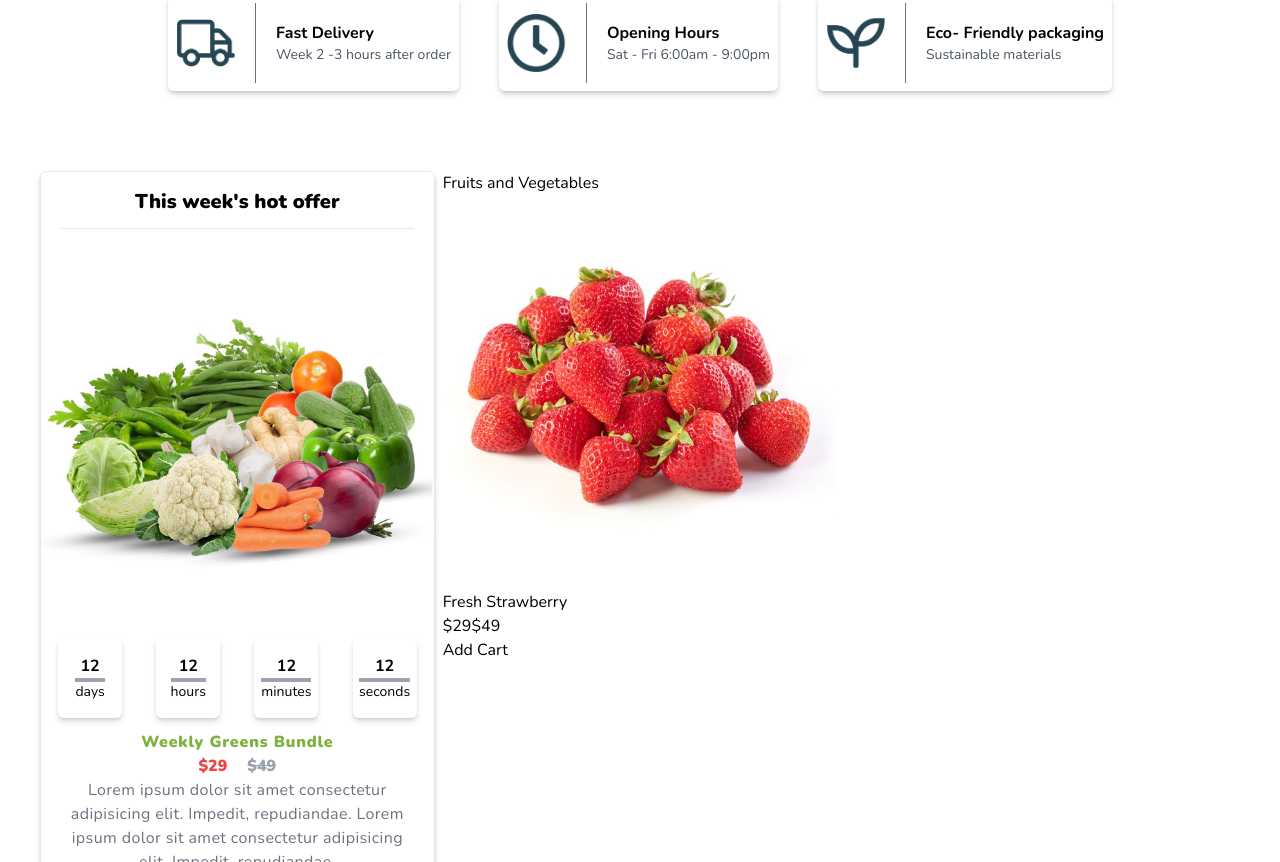
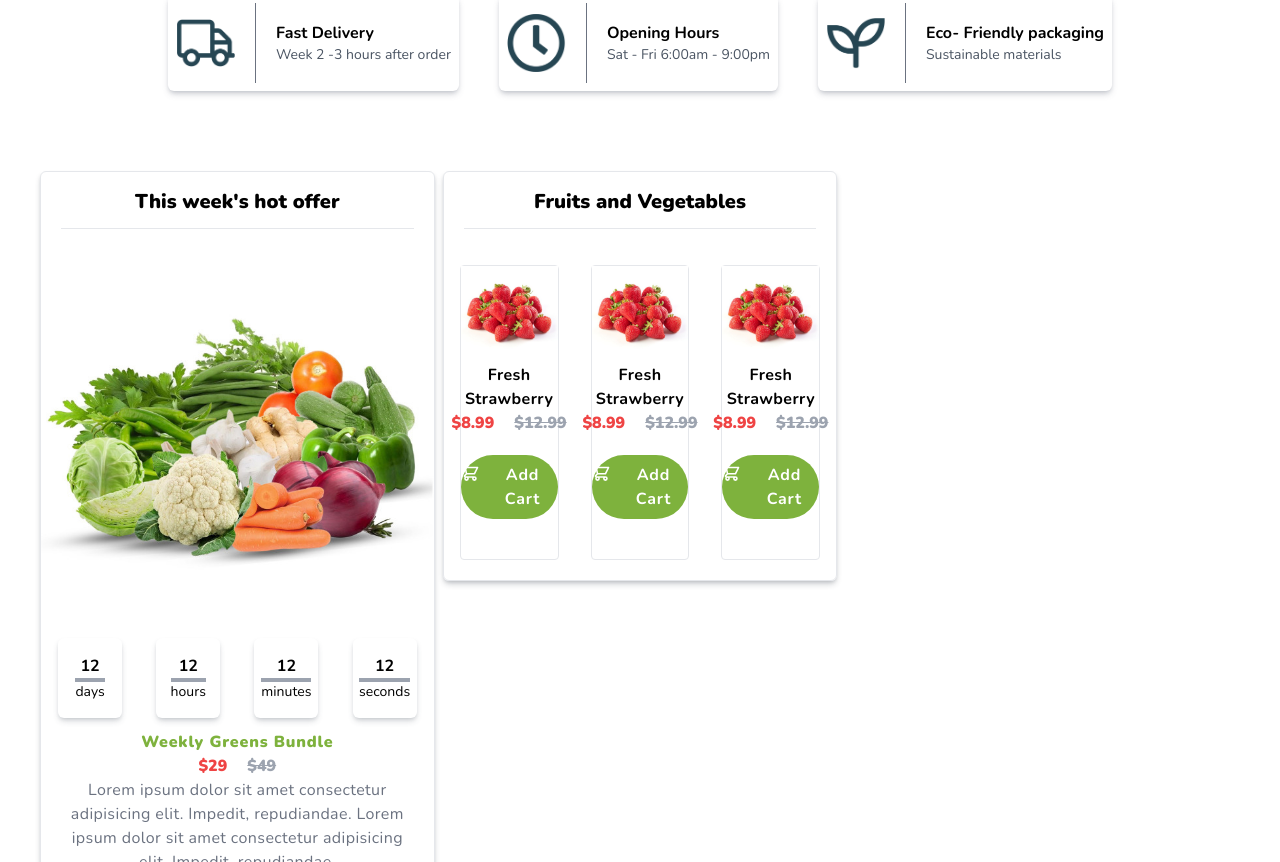
Before and after one commit to rimoza/grocerry-web-app, a React (Create React App) app: page / in a window 1280 px wide. Shown: the part 581-1443 px from the top of the page. Built offline with nearby package versions, Linux system fonts and the light colour scheme.

Commit message:
Add style rigth side of products

```diff
--- a/src/components/Products/Products.module.css
+++ b/src/components/Products/Products.module.css
@@ -2,7 +2,10 @@
   @apply font-nunito grid grid-cols-1 md:grid-cols-2 lg:grid-cols-3 gap-2 my-20 mx-10;
 }
 
-.products_left {
+.products_card {
+  @apply flex flex-col  border rounded-md shadow-md shadow-gray-900/20 cursor-pointer;
+}
+.products_card_rigth {
   @apply flex flex-col  border rounded-md shadow-md shadow-gray-900/20 cursor-pointer;
 }
 
@@ -13,3 +16,7 @@
 .btn_container {
   @apply flex justify-center items-start gap-2 font-bold  bg-primary mx-20 mt-5 mb-10 py-2 max-w-md rounded-full text-white;
 }
+
+.btn_container_right {
+  @apply flex justify-center items-start gap-2 font-bold  bg-primary  mt-5 mb-10 py-2 max-w-md rounded-full text-white;
+}
--- a/src/components/Products/products.jsx
+++ b/src/components/Products/products.jsx
@@ -6,7 +6,7 @@ import classes from "./Products.module.css";
 const Products = () => {
   return (
     <div className={classes.products_container}>
-      <div id="left" className={classes.products_left}>
+      <div id="left" className={classes.products_card}>
         <div className="my-4 text-center mx-5">
           <h1 className="text-xl font-extrabold mb-3">This week's hot offer</h1>
           <hr />
@@ -60,17 +60,64 @@ const Products = () => {
         </div>
       </div>
       <div>
-        <h1>Fruits and Vegetables</h1>
-        <div>
-          <div>
-            <img src="/assets/products/fresh-strawberries.jpeg" alt="" />
+        <div className={classes.products_card_rigth}>
+          <div className="my-4 text-center mx-5">
+            <h1 className="text-xl font-extrabold mb-3">
+              Fruits and Vegetables
+            </h1>
+            <hr />
           </div>
-          <h1>Fresh Strawberry</h1>
-          <p>
-            <span>$29</span>
-            <span>$49</span>
-          </p>
-          <button>Add Cart</button>
+
+          <div className="grid grid-cols-1 md:grid-cols-2 lg:grid-cols-3">
+            <div className=" border rounded flex flex-col  mx-4 my-5">
+              <div className="">
+                <img src="/assets/products/fresh-strawberries.jpeg" alt="" />
+              </div>
+              <h1 className=" font-bold tracking-wide text-center">
+                Fresh Strawberry
+              </h1>
+              <p className="font-extrabold flex justify-center items-center gap-5">
+                <span className="text-red-500 ">$8.99</span>
+                <span className="text-gray-400 line-through">$12.99</span>
+              </p>
+              <div className={classes.btn_container_right}>
+                <ShoppingCartIcon width={20} height={20} />
+                <button className="tracking-wider font-bold">Add Cart</button>
+              </div>
+            </div>
+            <div className=" border rounded flex flex-col  mx-4 my-5">
+              <div className="">
+                <img src="/assets/products/fresh-strawberries.jpeg" alt="" />
+              </div>
+              <h1 className=" font-bold tracking-wide text-center">
+                Fresh Strawberry
+              </h1>
+              <p className="font-extrabold flex justify-center items-center gap-5">
+                <span className="text-red-500 ">$8.99</span>
+                <span className="text-gray-400 line-through">$12.99</span>
+              </p>
+              <div className={classes.btn_container_right}>
+                <ShoppingCartIcon width={20} height={20} />
+                <button className="tracking-wider font-bold">Add Cart</button>
+              </div>
+            </div>
+            <div className=" border rounded flex flex-col  mx-4 my-5">
+              <div className="">
+                <img src="/assets/products/fresh-strawberries.jpeg" alt="" />
+              </div>
+              <h1 className=" font-bold tracking-wide text-center">
+                Fresh Strawberry
+              </h1>
+              <p className="font-extrabold flex justify-center items-center gap-5">
+                <span className="text-red-500 ">$8.99</span>
+                <span className="text-gray-400 line-through">$12.99</span>
+              </p>
+              <div className={classes.btn_container_right}>
+                <ShoppingCartIcon width={20} height={20} />
+                <button className="tracking-wider font-bold">Add Cart</button>
+              </div>
+            </div>
+          </div>
         </div>
       </div>
     </div>
```
